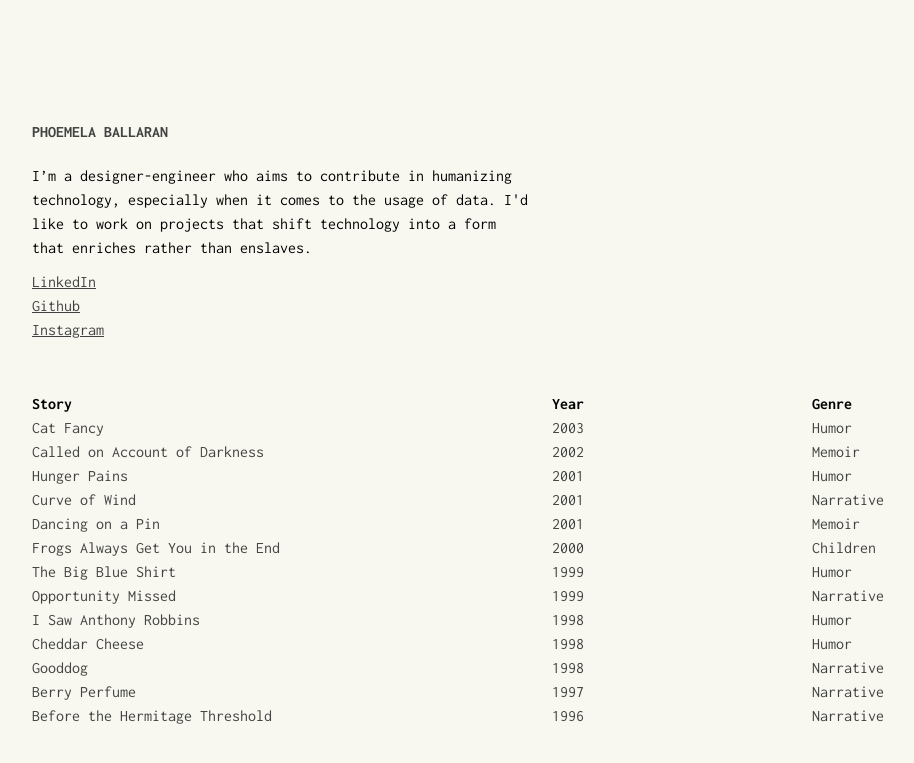
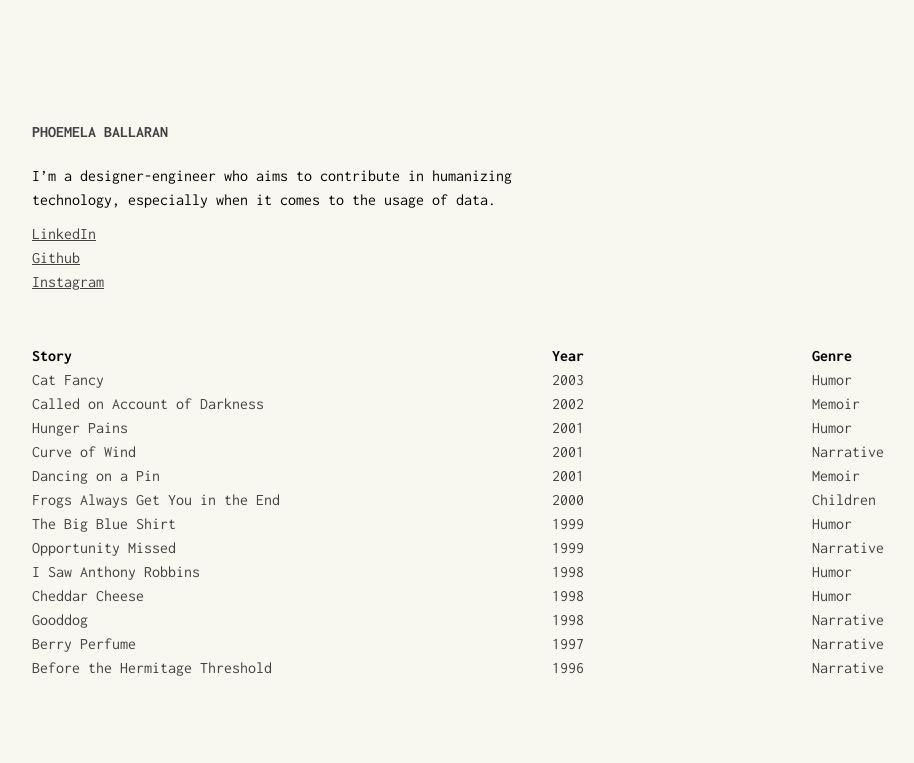
Before and after one commit to comoballar/phoemelaballaran.github.io, a Jekyll site: the page built from index.html, in a window 1280 px wide. Shown: the top 763 px of the page, without its empty margins (88-1002 px from the left). Built offline with Jekyll 4.4.1, drawn with Linux system fonts in a browser that asks for light colours.

Commit message:
Update _config.yml

```diff
--- a/_config.yml
+++ b/_config.yml
@@ -8,7 +8,7 @@ g_analytics: UA-12345678-1
 header: PHOEMELA BALLARAN
 desc: >
   I’m a designer-engineer who aims to contribute in humanizing technology, especially when it comes to the usage of data.
-  I'd like to work on projects that shift technology into a form that enriches rather than enslaves.
+
 # posts
 date_format: "%Y"
 post_title: Story
```
